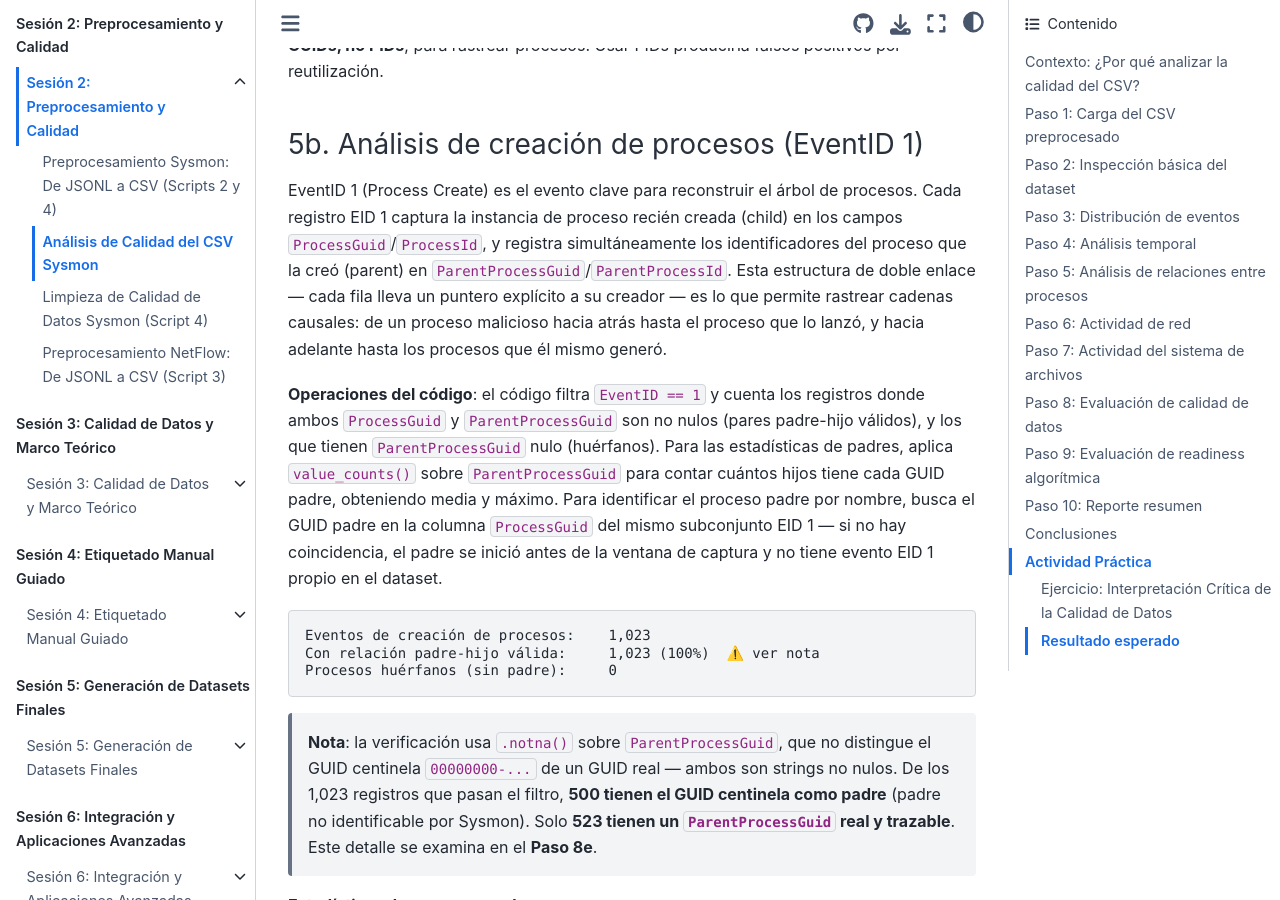
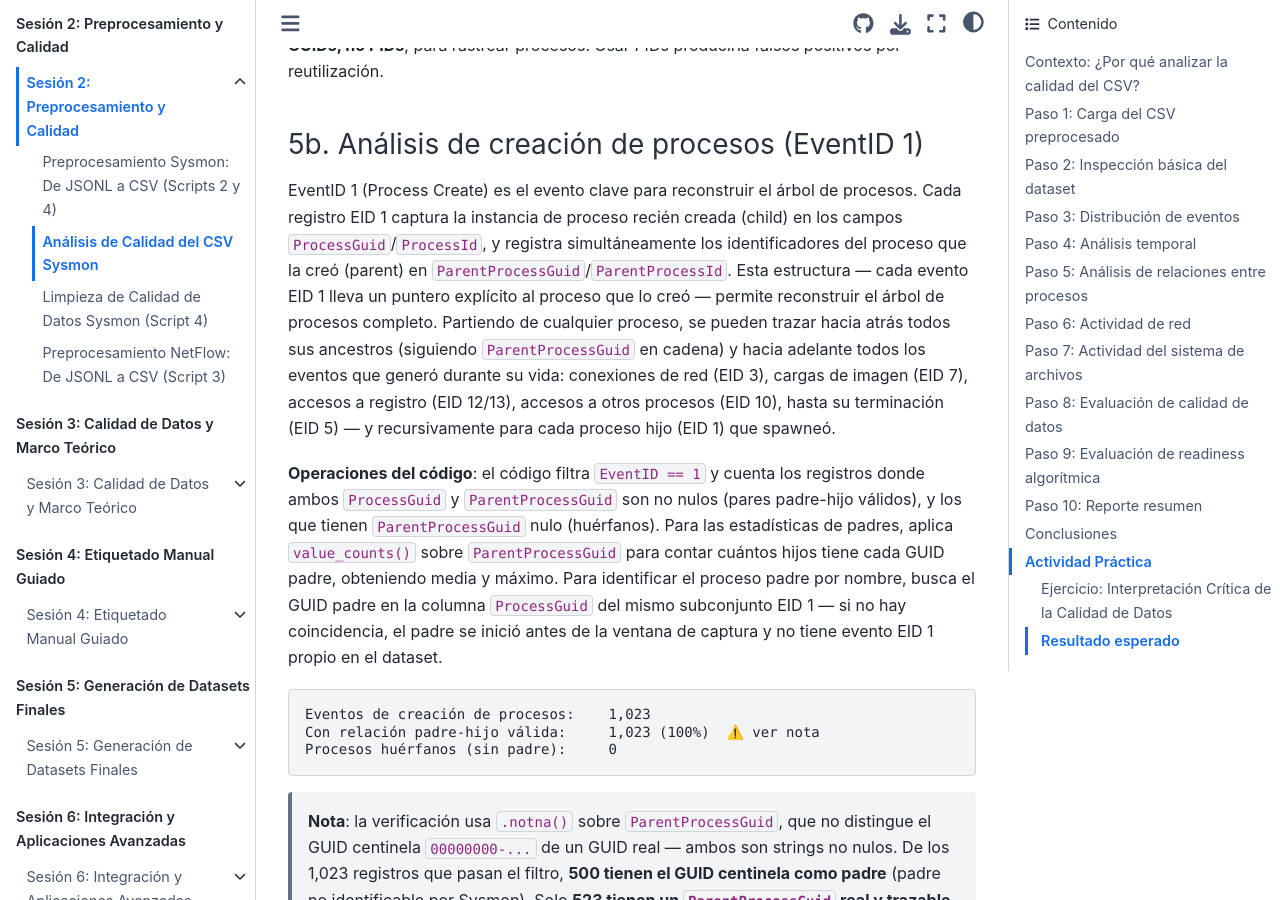
Before and after one commit to ollerenac/curso2026, a Jupyter Book: the page built from sesion-2/8-analisis-calidad-csv.md, in a window 1280 px wide and 900 px high, scrolled down 15894 px. Built offline with Jupyter Book 1.0.4 settings and Sphinx 7.4.7 and the Sphinx Book theme 1.1.4, drawn with Linux system fonts in a browser that asks for light colours.

Commit message:
fix(sesion-2): rewrite Paso 5b causal chain description — precise EID traversal
Co-Authored-By: Claude Sonnet 4.6 <noreply@anthropic.com>

```diff
--- a/sesion-2/8-analisis-calidad-csv.md
+++ b/sesion-2/8-analisis-calidad-csv.md
@@ -376,7 +376,7 @@ El notebook evalúa los 4 pares: para cada uno filtra las filas donde ambas colu
 
 ### 5b. Análisis de creación de procesos (EventID 1)
 
-EventID 1 (Process Create) es el evento clave para reconstruir el árbol de procesos. Cada registro EID 1 captura la instancia de proceso recién creada (child) en los campos `ProcessGuid`/`ProcessId`, y registra simultáneamente los identificadores del proceso que la creó (parent) en `ParentProcessGuid`/`ParentProcessId`. Esta estructura de doble enlace — cada fila lleva un puntero explícito a su creador — es lo que permite rastrear cadenas causales: de un proceso malicioso hacia atrás hasta el proceso que lo lanzó, y hacia adelante hasta los procesos que él mismo generó.
+EventID 1 (Process Create) es el evento clave para reconstruir el árbol de procesos. Cada registro EID 1 captura la instancia de proceso recién creada (child) en los campos `ProcessGuid`/`ProcessId`, y registra simultáneamente los identificadores del proceso que la creó (parent) en `ParentProcessGuid`/`ParentProcessId`. Esta estructura — cada evento EID 1 lleva un puntero explícito al proceso que lo creó — permite reconstruir el árbol de procesos completo. Partiendo de cualquier proceso, se pueden trazar hacia atrás todos sus ancestros (siguiendo `ParentProcessGuid` en cadena) y hacia adelante todos los eventos que generó durante su vida: conexiones de red (EID 3), cargas de imagen (EID 7), accesos a registro (EID 12/13), accesos a otros procesos (EID 10), hasta su terminación (EID 5) — y recursivamente para cada proceso hijo (EID 1) que spawneó.
 
 **Operaciones del código**: el código filtra `EventID == 1` y cuenta los registros donde ambos `ProcessGuid` y `ParentProcessGuid` son no nulos (pares padre-hijo válidos), y los que tienen `ParentProcessGuid` nulo (huérfanos). Para las estadísticas de padres, aplica `value_counts()` sobre `ParentProcessGuid` para contar cuántos hijos tiene cada GUID padre, obteniendo media y máximo. Para identificar el proceso padre por nombre, busca el GUID padre en la columna `ProcessGuid` del mismo subconjunto EID 1 — si no hay coincidencia, el padre se inició antes de la ventana de captura y no tiene evento EID 1 propio en el dataset.
 
```
